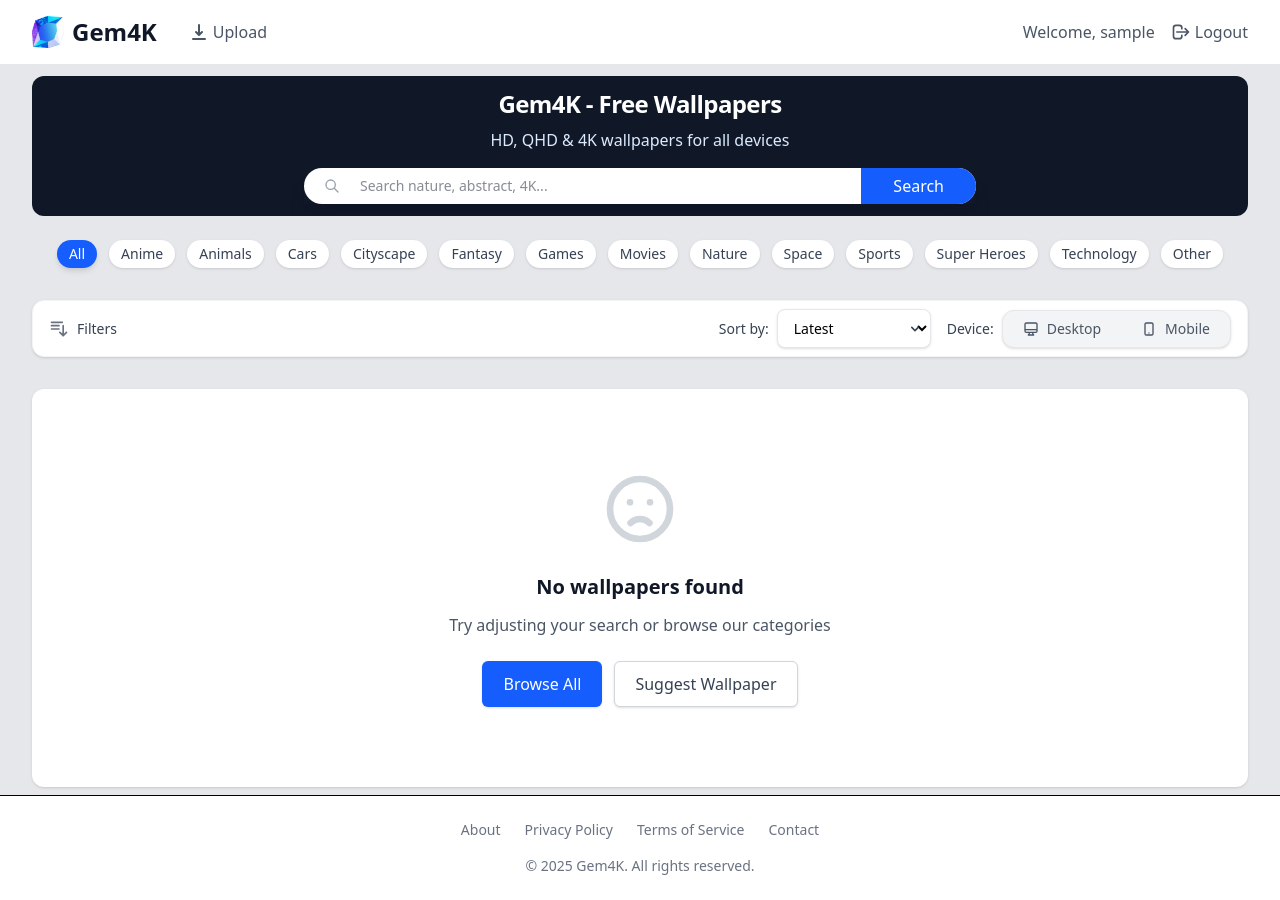
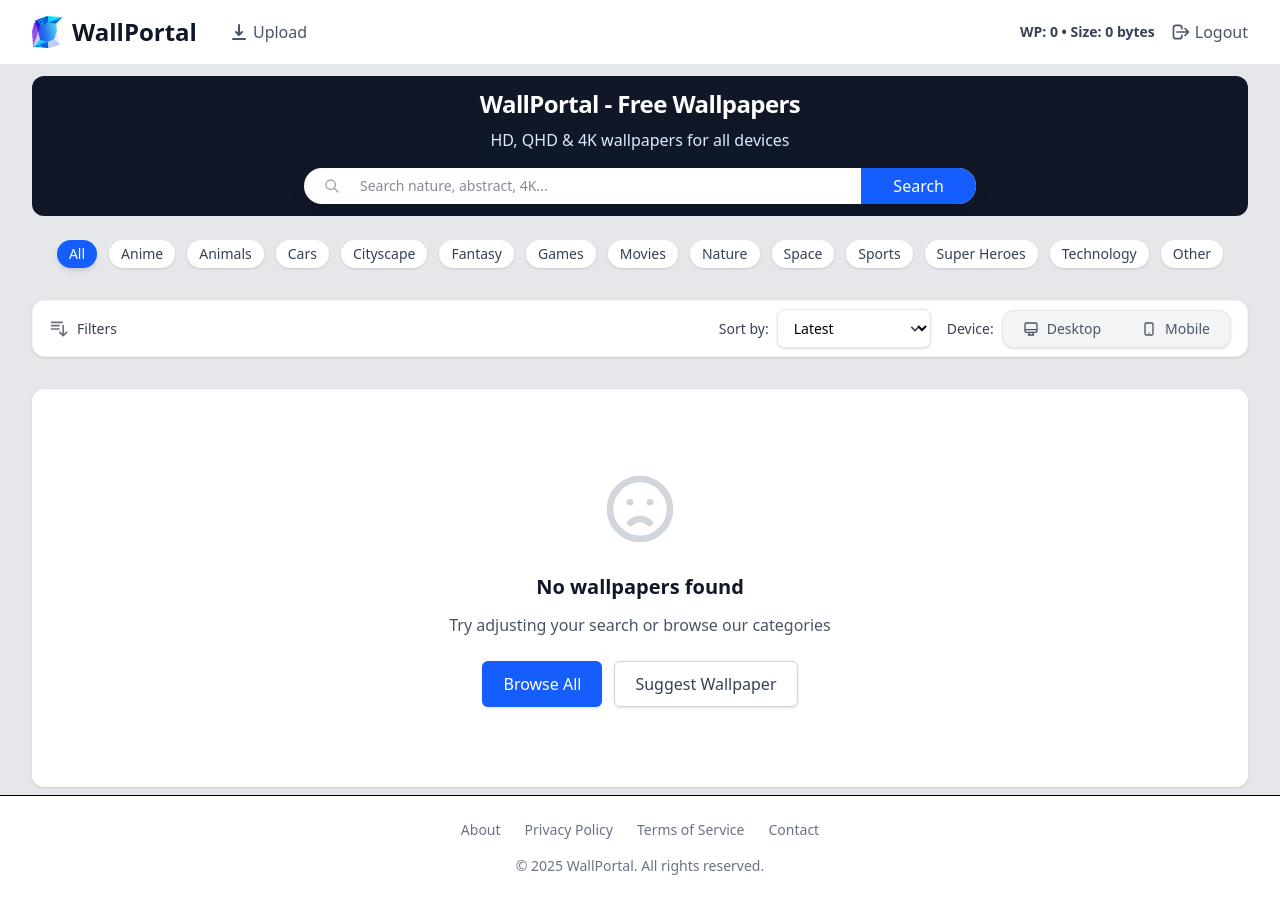
Before and after one commit to sreeraganil/WallPortal, a Django app: page / in a window 1280 px wide. Run offline with Django 5.2, Linux system fonts and the light colour scheme; the visitor is signed in with stand-in values (Sample User, id 1); data that the repository does not hold is empty; some libraries are stand-ins or nearby versions.

Commit message:
brand renamed

```diff
--- a/core/views.py
+++ b/core/views.py
@@ -5,5 +5,5 @@ def robots_txt(request):
 Disallow: /admin/
 Disallow: /upload/
 Allow: /
-Sitemap: https://gem4k.onrender.com/sitemap.xml"""
+Sitemap: https://wallportal.onrender.com/sitemap.xml"""
     return HttpResponse(content, content_type="text/plain")
--- a/templates/base.html
+++ b/templates/base.html
@@ -5,30 +5,30 @@
    <meta charset="utf-8">
    <meta name="viewport" content="width=device-width,initial-scale=1">
 
-   <title>{% block title %}Gem4K - High Quality Wallpapers{% endblock title %}</title>
+   <title>{% block title %}WallPortal - High Quality Wallpapers{% endblock title %}</title>
 
-  <meta name="description" content="{% block meta_description %}Discover and download thousands of stunning, high-quality wallpapers for your desktop and mobile devices. Free, curated, and easy to browse. | Gem4K{% endblock meta_description %}">
+  <meta name="description" content="{% block meta_description %}Discover and download thousands of stunning, high-quality wallpapers for your desktop and mobile devices. Free, curated, and easy to browse. | WallPortal{% endblock meta_description %}">
 
 
-  <meta name="keywords" content="{% block meta_keywords %}Gem4K, Gem4K free wallpapers, Gem 4K, Gem4K wallpapers, wallpapers, free wallpapers, desktop background, mobile wallpaper, 8K wallpapers, nature, abstract, tech,4K wallpapers, HD wallpapers, anime wallpapers, gaming wallpapers, superhero wallpapers, car wallpapers, aesthetic wallpapers, minimal wallpapers, cool wallpapers, abstract art wallpapers, fantasy wallpapers, sci-fi wallpapers, cityscape wallpapers, space wallpapers, galaxy wallpapers, ocean wallpapers, mountain wallpapers, forest wallpapers, sunset wallpapers, night sky wallpapers, animal wallpapers, cute wallpapers, motivational wallpapers, inspirational wallpapers, sports wallpapers, football wallpapers, cricket wallpapers, basketball wallpapers, music wallpapers, movie wallpapers, Netflix wallpapers, trending wallpapers, modern wallpapers, neon wallpapers, cyberpunk wallpapers, vintage wallpapers, retro wallpapers, artistic wallpapers, photography wallpapers, abstract background, mobile backgrounds, desktop wallpapers, widescreen wallpapers, dual monitor wallpapers, AMOLED wallpapers, iPhone wallpapers, Android wallpapers{% endblock meta_keywords %}">
+  <meta name="keywords" content="{% block meta_keywords %}WallPortal, WallPortal free wallpapers, Wall Portal, WallPortal wallpapers, wallpapers, free wallpapers, desktop background, mobile wallpaper, 8K wallpapers, nature, abstract, tech,4K wallpapers, HD wallpapers, anime wallpapers, gaming wallpapers, superhero wallpapers, car wallpapers, aesthetic wallpapers, minimal wallpapers, cool wallpapers, abstract art wallpapers, fantasy wallpapers, sci-fi wallpapers, cityscape wallpapers, space wallpapers, galaxy wallpapers, ocean wallpapers, mountain wallpapers, forest wallpapers, sunset wallpapers, night sky wallpapers, animal wallpapers, cute wallpapers, motivational wallpapers, inspirational wallpapers, sports wallpapers, football wallpapers, cricket wallpapers, basketball wallpapers, music wallpapers, movie wallpapers, Netflix wallpapers, trending wallpapers, modern wallpapers, neon wallpapers, cyberpunk wallpapers, vintage wallpapers, retro wallpapers, artistic wallpapers, photography wallpapers, abstract background, mobile backgrounds, desktop wallpapers, widescreen wallpapers, dual monitor wallpapers, AMOLED wallpapers, iPhone wallpapers, Android wallpapers{% endblock meta_keywords %}">
 
 
-   <meta name="author" content="Gem4K">
+   <meta name="author" content="WallPortal">
 
    <meta name="robots" content="index, follow">
 
    <meta name="theme-color" content="#0284c7">
    <link rel="canonical" href="{% block canonical_url %}{{ request.build_absolute_uri }}{% endblock canonical_url %}">
 
-   <meta property="og:title" content="{% block og_title %}{% block title_og_override %}{% endblock title_og_override %}{% if not title_og_override %}{% block title_for_og %}Gem4K - High Quality Wallpapers{% endblock title_for_og %}{% endif %}{% endblock og_title %}">
+   <meta property="og:title" content="{% block og_title %}{% block title_og_override %}{% endblock title_og_override %}{% if not title_og_override %}{% block title_for_og %}WallPortal - High Quality Wallpapers{% endblock title_for_og %}{% endif %}{% endblock og_title %}">
    <meta property="og:description" content="{% block og_description %}{% block meta_description_og_override %}{% endblock meta_description_og_override %}{% if not meta_description_og_override %}{% block meta_description_for_og %}Discover and download thousands of stunning, high-quality wallpapers for your desktop and mobile devices.{% endblock meta_description_for_og %}{% endif %}{% endblock og_description %}">
    <meta property="og:image" content="{% block og_image %}{% static 'images/favicon.png' %}{% endblock og_image %}">
    <meta property="og:url" content="{% block og_url %}{{ request.build_absolute_uri }}{% endblock og_url %}">
-   <meta property="og:site_name" content="Gem4K">
+   <meta property="og:site_name" content="WallPortal">
    <meta property="og:type" content="website">
 
    <meta name="twitter:card" content="summary_large_image">
-   <meta name="twitter:title" content="{% block twitter_title %}{% block og_title_twitter_override %}{% endblock og_title_twitter_override %}{% if not og_title_twitter_override %}{% block og_title_for_twitter %}Gem4K - High Quality Wallpapers{% endblock og_title_for_twitter %}{% endif %}{% endblock twitter_title %}">
+   <meta name="twitter:title" content="{% block twitter_title %}{% block og_title_twitter_override %}{% endblock og_title_twitter_override %}{% if not og_title_twitter_override %}{% block og_title_for_twitter %}WallPortal - High Quality Wallpapers{% endblock og_title_for_twitter %}{% endif %}{% endblock twitter_title %}">
    <meta name="twitter:description" content="{% block twitter_description %}{% block og_description_twitter_override %}{% endblock og_description_twitter_override %}{% if not og_description_twitter_override %}{% block meta_description_for_twitter %}Discover and download thousands of stunning, high-quality wallpapers for your desktop and mobile devices.{% endblock meta_description_for_twitter %}{% endif %}{% endblock twitter_description %}">
    <meta name="twitter:image" content="{% block twitter_image %}{% block og_image_twitter_override %}{% endblock og_image_twitter_override %}{% if not og_image_twitter_override %}{% static 'images/favicon.png' %}{% endif %}{% endblock twitter_image %}">
 
@@ -63,10 +63,10 @@ j=d.createElement(s),dl=l!='dataLayer'?'&l='+l:'';j.async=true;j.src=
          "@type": "WebSite",
          "@id": "{{ request.scheme }}://{{ request.get_host }}/#website",
          "url": "{{ request.scheme }}://{{ request.get_host }}/",
-         "name": "Gem4K",
+         "name": "WallPortal",
          "publisher": {
             "@type": "Organization",
-            "name": "Gem4K",
+            "name": "WallPortal",
             "logo": {
                "@type": "ImageObject",
                "url": "{{ request.scheme }}://{{ request.get_host }}{% static 'images/favicon.png' %}"
@@ -77,7 +77,7 @@ j=d.createElement(s),dl=l!='dataLayer'?'&l='+l:'';j.async=true;j.src=
          "@type": "WebPage",
          "@id": "{{ request.build_absolute_uri }}#webpage",
          "url": "{{ request.build_absolute_uri }}",
-         "name": "{% block schema_title %}Gem4K - High Quality Wallpapers{% endblock schema_title %}",
+         "name": "{% block schema_title %}WallPortal - High Quality Wallpapers{% endblock schema_title %}",
          "isPartOf": { "@id": "{{ request.scheme }}://{{ request.get_host }}/#website" },
          "primaryImageOfPage": {
             "@type": "ImageObject",
@@ -111,7 +111,7 @@ j=d.createElement(s),dl=l!='dataLayer'?'&l='+l:'';j.async=true;j.src=
          <a href="/" class="flex items-center gap-2 text-2xl font-bold text-gray-900 dark:text-white hover:text-blue-800 transition-colors">
             <img src="{% static 'images/favicon.png' %}" class="h-8 w-8" alt="logo" />
             <span class="inline">
-               Gem<span class="text-blue-400 dark:text-blue-400">4K</span>
+               Wall<span class="text-blue-400 dark:text-blue-400">Portal</span>
             </span>
          </a>
 
@@ -127,7 +127,10 @@ j=d.createElement(s),dl=l!='dataLayer'?'&l='+l:'';j.async=true;j.src=
       </div>
       {% if request.user.is_authenticated %}
          <div class="flex items-center space-x-4">
-            <span class="text-gray-600 dark:text-white hidden sm:inline">Welcome, {{ request.user.username }}</span>
+            <span class="hidden sm:inline text-sm font-semibold text-gray-700 dark:text-gray-200 tracking-wide">
+               WP: <span class="text-blue-500">{{ count }}</span> • Size: <span class="text-green-500">{{ size|filesizeformat }}</span>
+            </span>
+
             <a href="{% url 'wallpapers:logout' %}" class="text-gray-600 dark:text-white hover:text-blue-600 transition-colors flex items-center gap-1">
                <svg xmlns="http://www.w3.org/2000/svg" class="h-5 w-5" fill="none" viewBox="0 0 24 24" stroke="currentColor">
                   <path stroke-linecap="round" stroke-linejoin="round" stroke-width="2" d="M17 16l4-4m0 0l-4-4m4 4H7m6 4v1a3 3 0 01-3 3H6a3 3 0 01-3-3V7a3 3 0 013-3h4a3 3 0 013 3v1" />
@@ -151,7 +154,7 @@ j=d.createElement(s),dl=l!='dataLayer'?'&l='+l:'';j.async=true;j.src=
          <a href="{% url 'terms_of_service' %}" class="hover:text-blue-600">Terms of Service</a>
          <a href="{% url 'contact'   %}" class="hover:text-blue-600">Contact</a>
       </div>
-      &copy; {% now "Y" %} Gem4K. All rights reserved.
+      &copy; {% now "Y" %} WallPortal. All rights reserved.
    </div>
 </footer>
 </body>
--- a/templates/pages/about.html
+++ b/templates/pages/about.html
@@ -4,12 +4,12 @@
 {% block content %}
 <div class="max-w-4xl mx-auto bg-white p-6 sm:p-8 rounded-xl shadow-md">
   <div class="text-center">
-    <h1 class="text-3xl sm:text-4xl font-extrabold text-gray-900 mb-4">About Gem4K</h1>
+    <h1 class="text-3xl sm:text-4xl font-extrabold text-gray-900 mb-4">About WallPortal</h1>
     <p class="text-lg text-gray-600">Your ultimate source for stunning, high-quality wallpapers.</p>
   </div>
 
   <div class="mt-8 prose prose-lg max-w-none text-gray-700">
-    <p>Welcome to Gem4K, a passion project dedicated to bringing you the best collection of free, high-resolution wallpapers for all your devices. We believe that a great wallpaper can inspire creativity, bring a sense of calm, or simply make your digital space feel more personal.</p>
+    <p>Welcome to WallPortal, a passion project dedicated to bringing you the best collection of free, high-resolution wallpapers for all your devices. We believe that a great wallpaper can inspire creativity, bring a sense of calm, or simply make your digital space feel more personal.</p>
 
     <h2 class="text-2xl font-bold text-gray-800 mt-6">Our Mission</h2>
     <p>Our mission is simple: to provide a curated, easily accessible library of beautiful backgrounds that you can use for your desktop, laptop, tablet, or mobile phone. Every image on our platform is hand-picked to ensure it meets our high standards of quality and artistic merit.</p>
@@ -18,7 +18,7 @@
     <ul>
       <li><strong>High-Quality Images:</strong> From HD to 8K, we focus on providing crisp, clear images.</li>
       <li><strong>Curated Collections:</strong> Explore categories like nature, abstract, technology, and more.</li>
-      <li><strong>Completely Free:</strong> All wallpapers on Gem4K are free to download and use.</li>
+      <li><strong>Completely Free:</strong> All wallpapers on WallPortal are free to download and use.</li>
     </ul>
     <p>Thank you for visiting. We hope you find the perfect wallpaper to brighten up your screen!</p>
   </div>
--- a/templates/pages/contact.html
+++ b/templates/pages/contact.html
@@ -13,7 +13,7 @@
       <div>
         <h3 class="text-lg font-semibold text-gray-800">Email Us</h3>
         <p class="text-gray-600">For general inquiries, support, or feedback.</p>
-        <a href="mailto:contact@Gem4K.example.com" class="text-primary-600 hover:text-primary-700 font-medium">contact@Gem4K.example.com</a>
+        <a href="mailto:contact@WallPortal.example.com" class="text-primary-600 hover:text-primary-700 font-medium">contact@WallPortal.example.com</a>
       </div>
       <div>
         <h3 class="text-lg font-semibold text-gray-800">Our Location</h3>
--- a/templates/pages/privacy_policy.html
+++ b/templates/pages/privacy_policy.html
@@ -9,7 +9,7 @@
   </div>
 
   <div class="mt-8 prose prose-lg max-w-none text-gray-700">
-    <p>Your privacy is important to us. This Privacy Policy explains how we collect, use, and protect your information when you visit our website, Gem4K.</p>
+    <p>Your privacy is important to us. This Privacy Policy explains how we collect, use, and protect your information when you visit our website, WallPortal.</p>
 
     <h2 class="text-2xl font-bold text-gray-800 mt-6">Information We Collect</h2>
     <p>We may collect information about you in a variety of ways. The information we may collect on the Site includes personal data that you voluntarily provide to us when you register on the Site or when you choose to participate in various activities related to the Site.</p>
--- a/templates/pages/terms_of_service.html
+++ b/templates/pages/terms_of_service.html
@@ -10,10 +10,10 @@
 
   <div class="mt-8 prose prose-lg max-w-none text-gray-700">
     <h2 class="text-2xl font-bold text-gray-800 mt-6">1. Agreement to Terms</h2>
-    <p>By accessing our website, Gem4K, you agree to be bound by these Terms of Service, all applicable laws and regulations, and agree that you are responsible for compliance with any applicable local laws. If you do not agree with any of these terms, you are prohibited from using or accessing this site.</p>
+    <p>By accessing our website, WallPortal, you agree to be bound by these Terms of Service, all applicable laws and regulations, and agree that you are responsible for compliance with any applicable local laws. If you do not agree with any of these terms, you are prohibited from using or accessing this site.</p>
 
     <h2 class="text-2xl font-bold text-gray-800 mt-6">2. Use License</h2>
-    <p>Permission is granted to download one copy of the materials (wallpapers) on Gem4K's website for personal, non-commercial transitory viewing only. This is the grant of a license, not a transfer of title.</p>
+    <p>Permission is granted to download one copy of the materials (wallpapers) on WallPortal's website for personal, non-commercial transitory viewing only. This is the grant of a license, not a transfer of title.</p>
 
   </div>
 </div>
--- a/templates/wallpapers/detail.html
+++ b/templates/wallpapers/detail.html
@@ -1,12 +1,12 @@
 {% extends "base.html" %}
 {% load static %}
 
-{% block title %}{{ wp.title }} | Free {{ wp.resolution_label }} Wallpaper Download | Gem4K{% endblock %}
-{% block og_title %}{{ wp.title }} | Free {{ wp.resolution_label }} Wallpaper Download | Gem4K{% endblock %}
+{% block title %}{{ wp.title }} | Free {{ wp.resolution_label }} Wallpaper Download | WallPortal{% endblock %}
+{% block og_title %}{{ wp.title }} | Free {{ wp.resolution_label }} Wallpaper Download | WallPortal{% endblock %}
 
 {% block meta_description %}Download '{{ wp.title }}' - a stunning {{ wp.resolution_label }} wallpaper{% if wp.category %} in the {{ wp.get_category_display }} category{% endif %}. Free high-quality background for desktop and mobile.{% endblock %}
 
-{% block meta_keywords %}{{ wp.title }}, {{ wp.resolution_label }} wallpaper, free download, {% if wp.category %}{{ wp.get_category_display }}, {% endif %}{{ wp.mime_type|slice:"6:"|upper }}, {% if wp.tags %} {{ wp.tags }} {% endif %} Gem4K, Gem4K free wallpapers, Gem4K wallpapers,{% endblock %}
+{% block meta_keywords %}{{ wp.title }}, {{ wp.resolution_label }} wallpaper, free download, {% if wp.category %}{{ wp.get_category_display }}, {% endif %}{{ wp.mime_type|slice:"6:"|upper }}, {% if wp.tags %} {{ wp.tags }} {% endif %} WallPortal, WallPortal free wallpapers, WallPortal wallpapers,{% endblock %}
 
 {% block og_image %}{{ wp.view_link }}{% endblock %}
 
--- a/templates/wallpapers/home.html
+++ b/templates/wallpapers/home.html
@@ -2,8 +2,8 @@
 
 {% block title %}
     {% if cat %}{{ cat|title }} Wallpapers | Free HD & 4K Backgrounds{% endif %}
-    {% if q %}Search: "{{ q }}" | Gem4K Wallpapers{% endif %}
-    {% if not cat and not q %}Gem4K | HD, 4K & 8K Wallpaper Collection{% endif %}
+    {% if q %}Search: "{{ q }}" | WallPortal Wallpapers{% endif %}
+    {% if not cat and not q %}WallPortal | HD, 4K & 8K Wallpaper Collection{% endif %}
 {% endblock %}
 
 {% block extra_head %}
@@ -11,12 +11,12 @@
    {
       "@context": "https://schema.org",
       "@type": "CollectionPage",
-      "name": "{% if cat %}{{ cat|title }} Wallpapers{% elif q %}Search: {{ q }} Wallpapers{% else %}Gem4K Wallpapers{% endif %}",
+      "name": "{% if cat %}{{ cat|title }} Wallpapers{% elif q %}Search: {{ q }} Wallpapers{% else %}WallPortal Wallpapers{% endif %}",
       "description": "{% if cat %}Download free {{ cat }} wallpapers in HD, 4K and 8K resolutions.{% elif q %}Search results for '{{ q }}' - Find perfect wallpapers in our collection.{% else %}Discover thousands of free high-quality wallpapers in HD, 4K, 8K.{% endif %}",
       "url": "{{ request.build_absolute_uri }}",
       "isPartOf": {
          "@type": "WebSite",
-         "name": "Gem4K Wallpapers",
+         "name": "WallPortal Wallpapers",
          "url": "{{ request.scheme }}://{{ request.get_host }}/"
       },
       "mainEntity": [
@@ -38,7 +38,7 @@
 {% endblock %}
 
 
-{% block meta_description %}{% if cat %}Download free {{ cat }} wallpapers in HD, 4K and 8K resolutions. Curated collection of {{ cat }} backgrounds for desktop and mobile.{% endif %}{% if q %}Search results for "{{ q }}" - Find perfect wallpapers matching your query in our collection.{% endif %}{% if not cat and not q %}Gem4K - Discover and download thousands of free, high-quality wallpapers in HD, QHD, 2K and 4K resolutions. Explore trending backgrounds, updated daily.{% endif %}{% endblock %}
+{% block meta_description %}{% if cat %}Download free {{ cat }} wallpapers in HD, 4K and 8K resolutions. Curated collection of {{ cat }} backgrounds for desktop and mobile.{% endif %}{% if q %}Search results for "{{ q }}" - Find perfect wallpapers matching your query in our collection.{% endif %}{% if not cat and not q %}WallPortal - Discover and download thousands of free, high-quality wallpapers in HD, QHD, 2K and 4K resolutions. Explore trending backgrounds, updated daily.{% endif %}{% endblock %}
 
 {% block content %}
 <div class="w-full max-w-7xl mx-auto px-4 sm:px-6 lg:px-8">
@@ -51,7 +51,7 @@
     <h1 class="text-2xl md:text-5xl font-bold mb-2 tracking-tight">
       {% if cat %}{{ cat|title }} Wallpapers{% endif %}
       {% if q %}Search: "{{ q }}"{% endif %}
-      {% if not cat and not q %}Gem4K - Free Wallpapers{% endif %}
+      {% if not cat and not q %}WallPortal - Free Wallpapers{% endif %}
     </h1>
     <p class="text-sm md:text-base text-blue-100 mb-4">
       {% if cat %}Curated {{ cat }} backgrounds{% endif %}
@@ -176,7 +176,7 @@
             <div class="relative aspect-[16/9] overflow-hidden">
               <img
                 src="{{ wp.view_link }}"
-                alt="Gem4K-{{ wp.title }}"
+                alt="WallPortal-{{ wp.title }}"
                 class="w-full h-full object-cover transition-transform duration-500 group-hover:scale-110"
                 loading="lazy"
                 width="{{ wp.width }}"
--- a/wallpapers/views.py
+++ b/wallpapers/views.py
@@ -3,7 +3,7 @@ from django.shortcuts import render, redirect, get_object_or_404
 from django.http import HttpResponse
 from django.contrib.auth.decorators import login_required, user_passes_test
 from django.core.paginator import Paginator
-from django.db.models import Q
+from django.db.models import Q, Sum
 from django.utils.text import slugify
 from .models import Wallpaper
 import cloudinary.uploader
@@ -23,6 +23,9 @@ def home(request):
     sort = request.GET.get("sort", "date").strip()  # new
 
     qs = Wallpaper.objects.all()
+
+    count = qs.count()
+    size = qs.aggregate(total_size=Sum('size_bytes'))['total_size']
 
     # Filtering
     if q:
@@ -66,7 +69,9 @@ def home(request):
             "res": res,
             "device": device,
             "sort": sort,  # send to template
-            "categories": Wallpaper.CATEGORY_CHOICES
+            "categories": Wallpaper.CATEGORY_CHOICES,
+            "count": count,
+            "size": size
         }
     )
 
```
